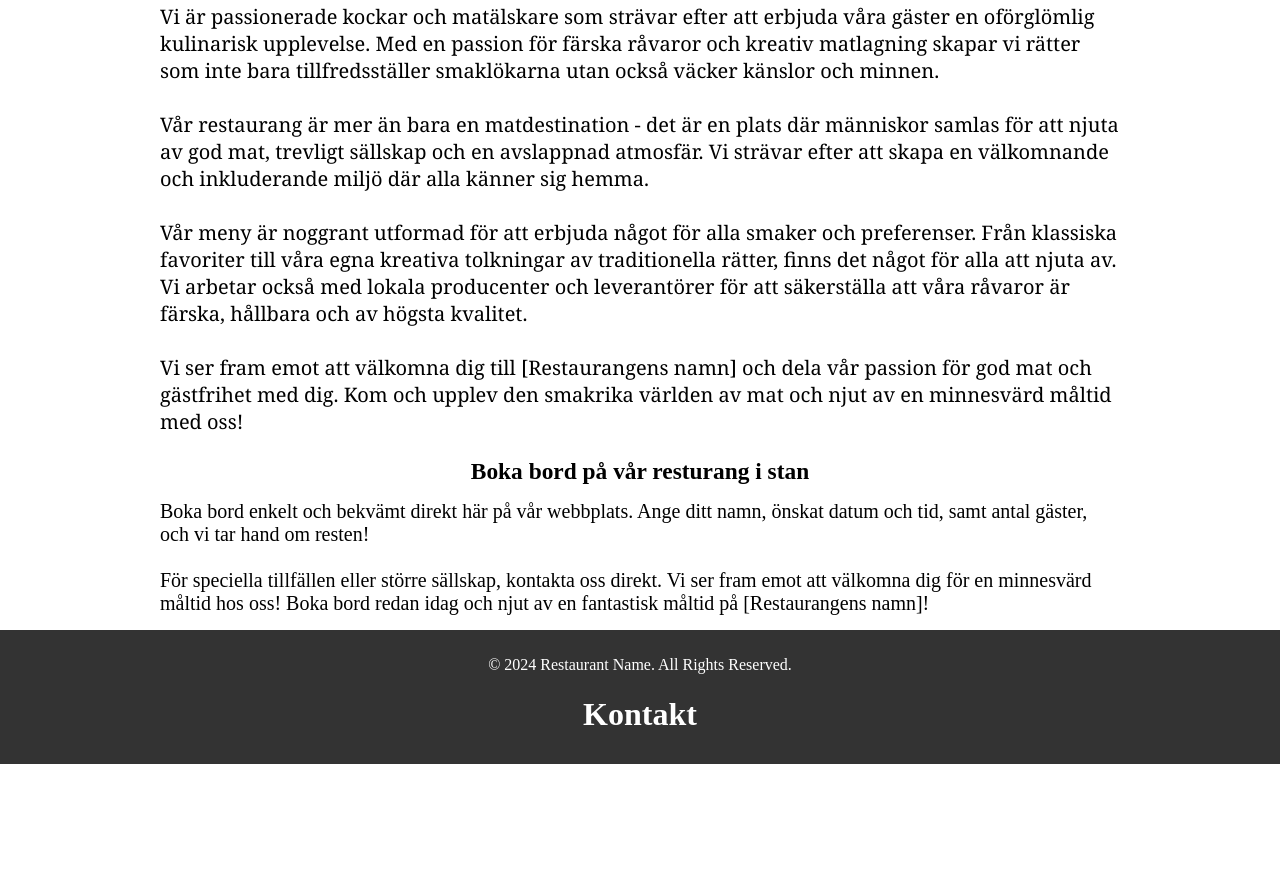
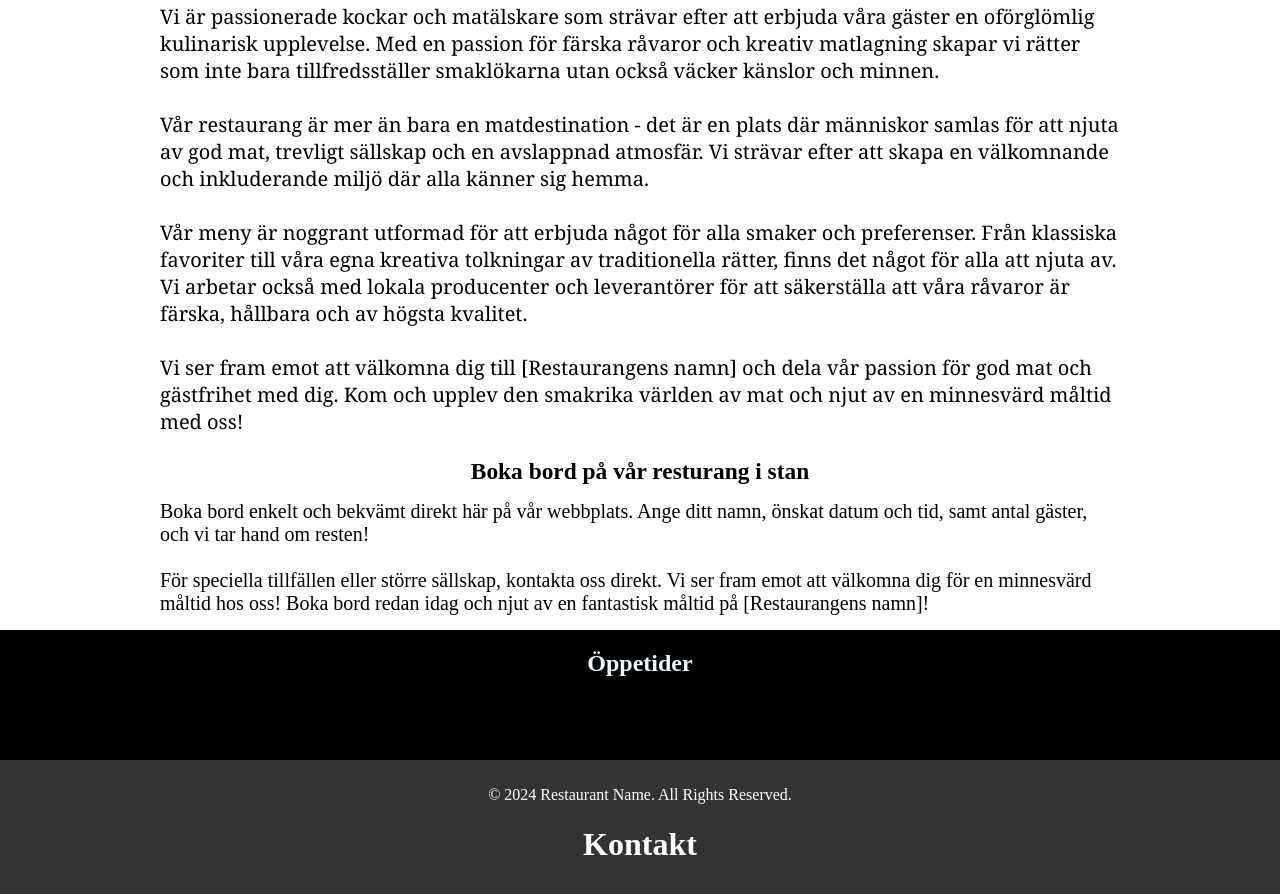
Before and after one commit to klaradobbertin/ResturantWebsite, a plain HTML site: page om-oss.html in a window 1280 px wide. Shown: the part 240-1134 px from the top of the page. Before the commit the page ends 1004 px from the top, so only its background shows below. Drawn offline with Linux system fonts and the light colour scheme.

Commit message:
oppen hours section

```diff
--- a/om-oss.css
+++ b/om-oss.css
@@ -36,3 +36,21 @@
     margin-bottom: 15px;
     width: 75%;
 }
+
+.oppetider-section {
+    position: relative;
+    background-color: black;
+    padding:30px;
+    padding-top: 0;
+    display: flex;
+    justify-content: center;
+    align-items: flex-start;
+    height: 100px;
+
+}
+.oppet {
+    color: aliceblue;
+    text-align: center;
+    align-items: flex-start;
+
+}
--- a/om-oss.html
+++ b/om-oss.html
@@ -88,6 +88,21 @@
 
 
     </section>
+    <div class="vertical-line"></div>
+    <section class="oppetider-section">
+        <div class="oppet">
+            <h2>Öppetider</h2>
+        </div>
+
+
+
+
+
+
+
+
+
+    </section>
 
 
 
```
